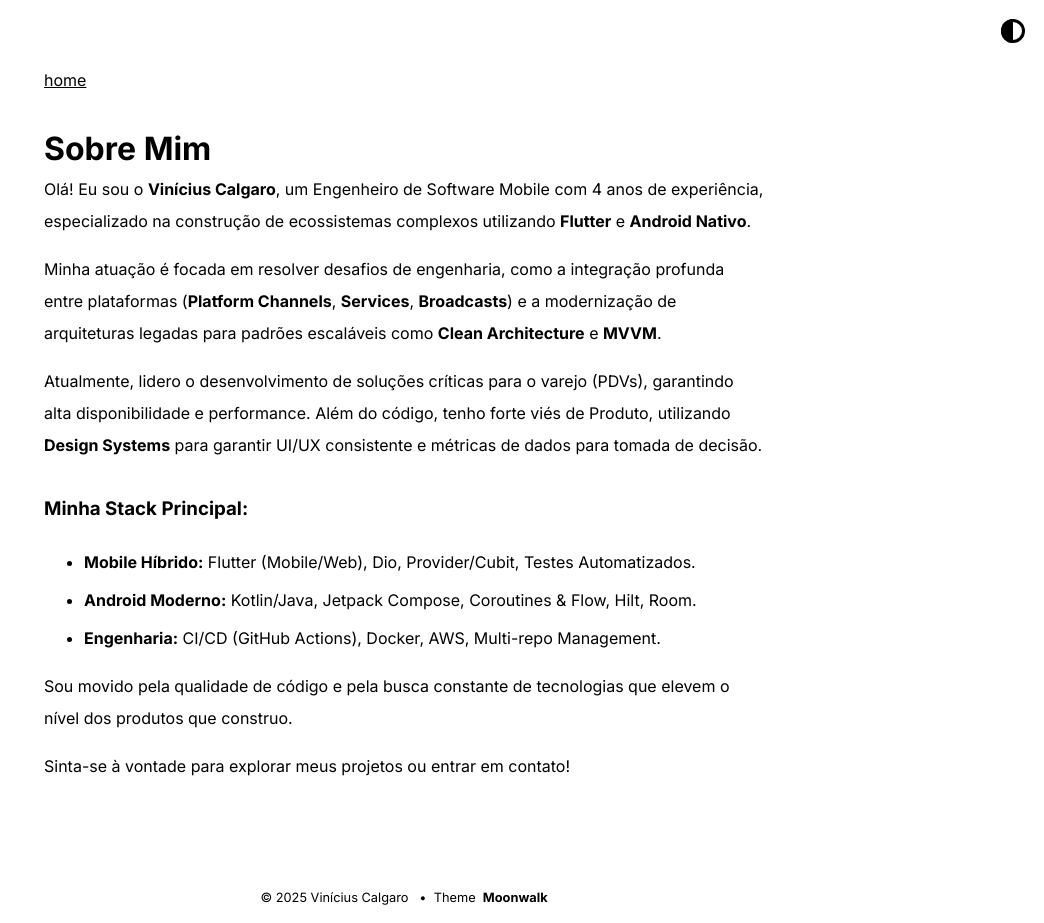
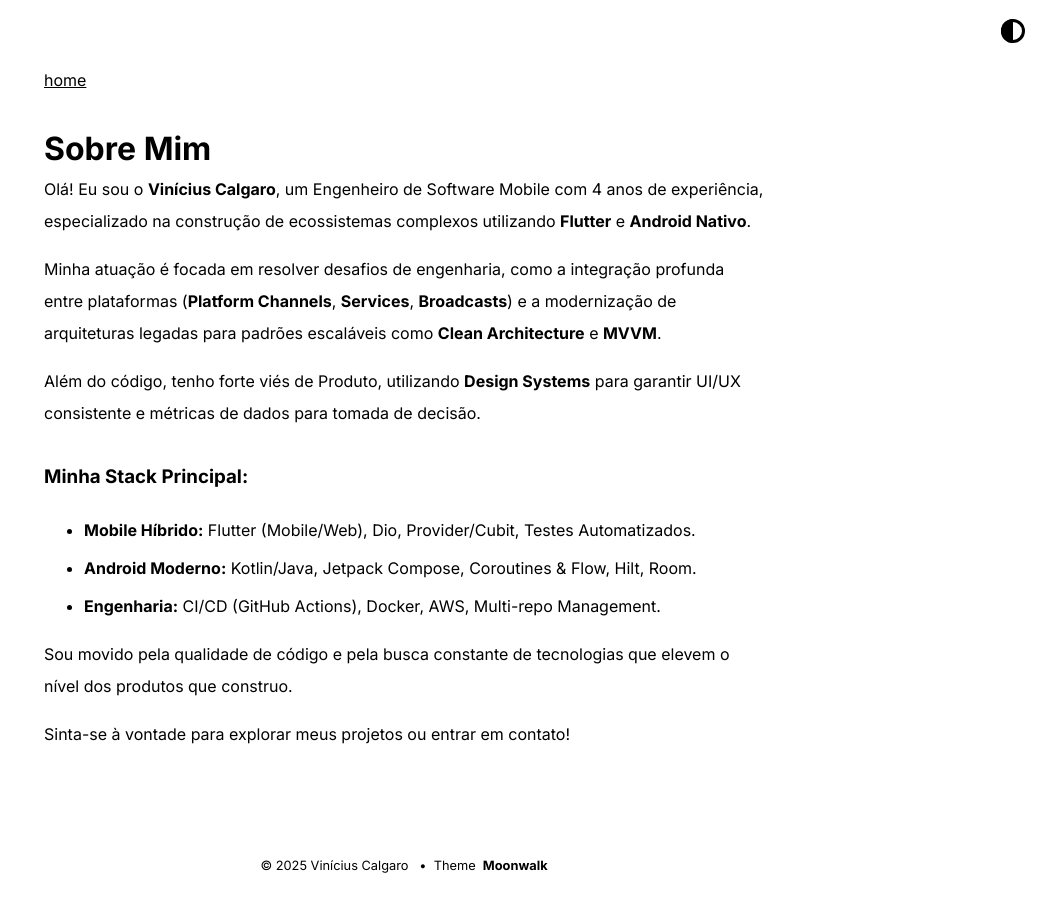
Before and after one commit to vinicalgaro/portfolio, a Jekyll site: the page built from about.md, in a window 1280 px wide. Shown: the whole page, without its empty margins (236-1280 px from the left). Built offline with Jekyll 4.4.1, drawn with Linux system fonts in a browser that asks for light colours; after the commit the page ends 900 px from its top, so only the background shows below that.

Commit message:
Ajuste textual

```diff
--- a/about.md
+++ b/about.md
@@ -7,7 +7,7 @@ Olá! Eu sou o **Vinícius Calgaro**, um Engenheiro de Software Mobile com 4 ano
 
 Minha atuação é focada em resolver desafios de engenharia, como a integração profunda entre plataformas (**Platform Channels**, **Services**, **Broadcasts**) e a modernização de arquiteturas legadas para padrões escaláveis como **Clean Architecture** e **MVVM**.
 
-Atualmente, lidero o desenvolvimento de soluções críticas para o varejo (PDVs), garantindo alta disponibilidade e performance. Além do código, tenho forte viés de Produto, utilizando **Design Systems** para garantir UI/UX consistente e métricas de dados para tomada de decisão.
+ Além do código, tenho forte viés de Produto, utilizando **Design Systems** para garantir UI/UX consistente e métricas de dados para tomada de decisão.
 
 ### Minha Stack Principal:
 * **Mobile Híbrido:** Flutter (Mobile/Web), Dio, Provider/Cubit, Testes Automatizados.
```
